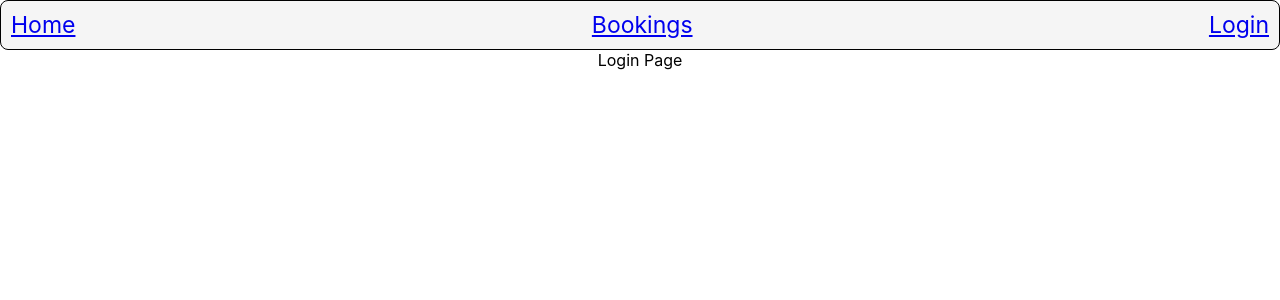
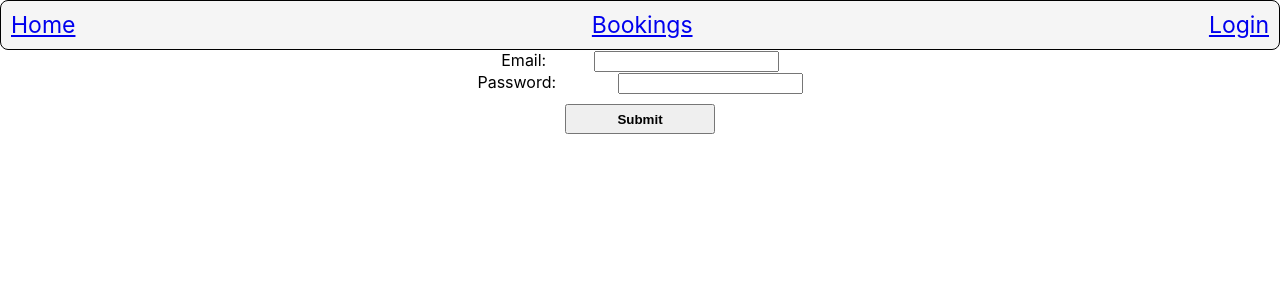
Before and after one commit to OfficialSiddharthBisht/final-eval-react, a React (Create React App) app: page /login in a window 1280 px wide. Shown: the top 300 px of the page. Built offline with nearby package versions, Linux system fonts and the light colour scheme.

Commit message:
working on login page

```diff
--- a/src/components/login.jsx
+++ b/src/components/login.jsx
@@ -1,10 +1,68 @@
 import React from "react";
 import styled from 'styled-components'
 
-function Login(){
+function Login({getData}){
+    const[formData,setFormdata]=React.useState({
+        email:"",
+        password:""
+     })
+     const handleChange=(e)=>
+    {
+        let{email,password}=e.target;
+        setFormdata({...formData});
+    }
+    const handleSubmit=(e)=>
+    {
+        e.preventDefault();
+        console.log(formData);
+        fetch(`https://reqres.in/api/register`,
+        {
+            method:"POST",
+            body:JSON.stringify(formData),
+            headers:{"Content-type":"Application/json"}
+        })
+        getData();
+        setFormdata({
+            email:"",
+            password:"",
+        })
+    }
+    const {email , password} = formData;
     return(
         <>
-            Login Page
+             <form onSubmit={handleSubmit} style={{
+                    textAlign:"center"
+                }}>
+
+                <label htmlFor="email">Email: </label>
+                <input
+                type="text"
+                name="email"
+                value={email}
+                onChange={handleChange}
+                style={{
+                    marginLeft:"43px"
+                }} />
+                <br />
+                <label htmlFor="password">Password:  </label>
+                <input
+                type="password"
+                name="password"
+                value={password}
+                onChange={handleChange}
+                style={{
+                    marginLeft:"57px"
+                }} />
+                <br/>
+                 <input type="submit"
+                style={{
+                   width:"150px",
+                   height:"30px",
+                   fontWeight:"bold",
+                   marginTop:"10px"
+                }}/>
+
+                </form>
         </>
     )
 }
```
